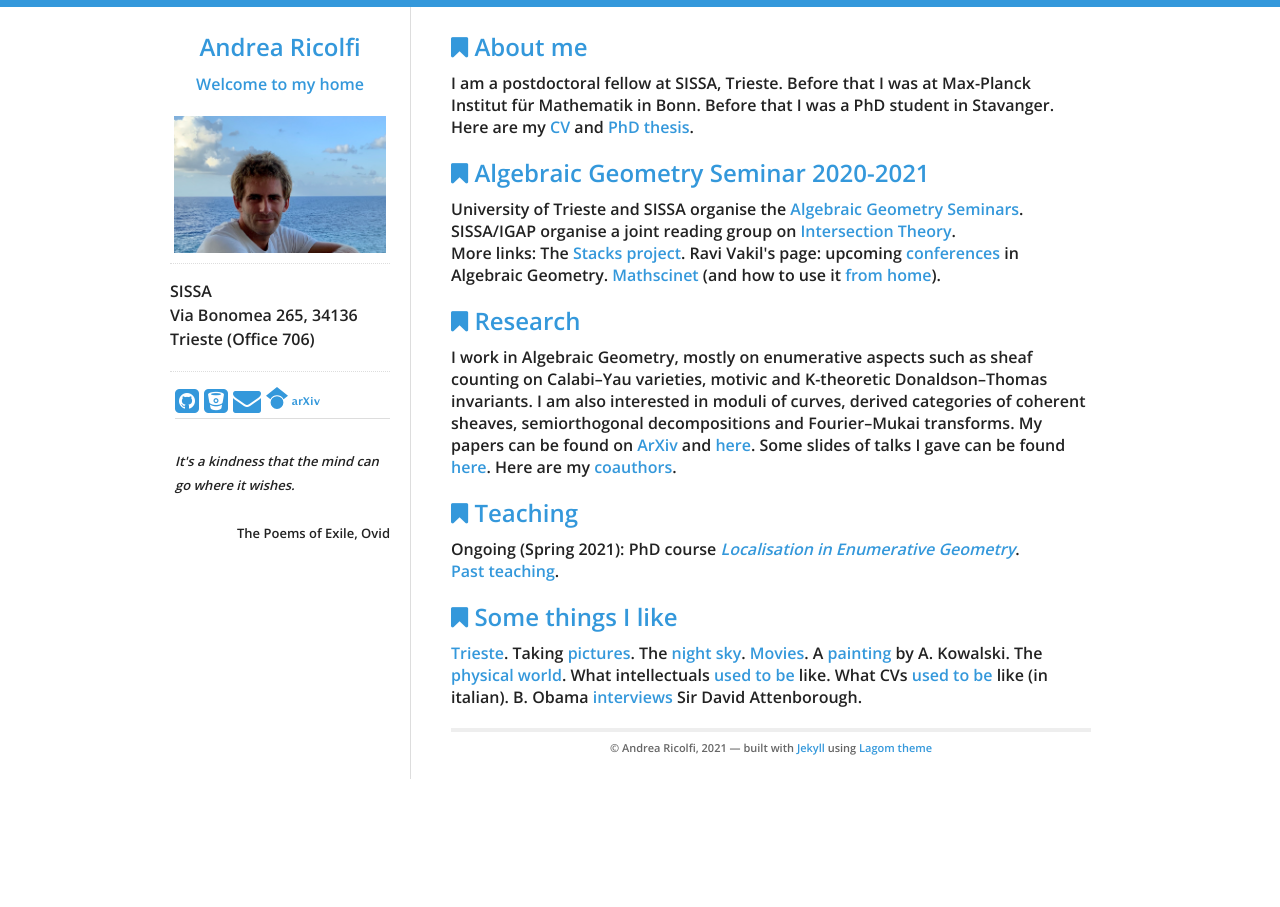
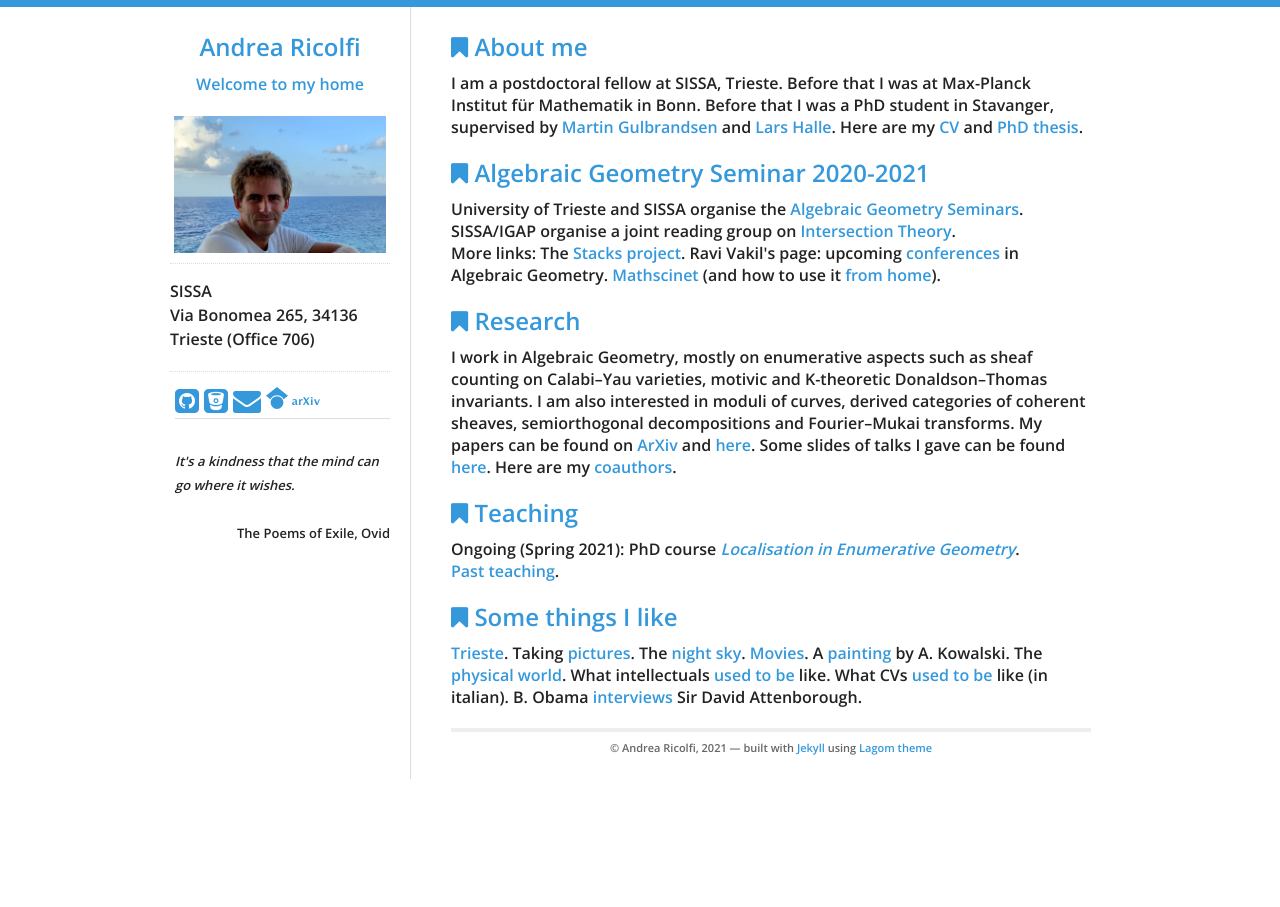
Before and after one commit to atricolfi/atricolfi.github.io, a Jekyll site: the page built from index.html, in a window 1280 px wide. Built offline with Jekyll 4.4.1, drawn with Linux system fonts in a browser that asks for light colours.

Commit message:
Update index.html

```diff
--- a/index.html
+++ b/index.html
@@ -7,10 +7,8 @@ title: Homepage
   <h2><i class="fa fa-bookmark"></i> About me</h2>
   <p>
 I am a postdoctoral fellow at SISSA, Trieste. Before that I was at Max-Planck Institut für Mathematik in Bonn.
-Before that I was a PhD student in Stavanger.
-<!--
-under the supervision of <a href="http://www.ux.uis.no/%7Emartingg/">Martin Gulbrandsen</a> and
-<a href="https://www.unibo.it/sitoweb/larshalvard.halle"> Lars Halle</a>. -->
+Before that I was a PhD student in Stavanger, supervised by <a href="http://www.ux.uis.no/%7Emartingg/">Martin Gulbrandsen</a> and
+<a href="https://www.unibo.it/sitoweb/larshalvard.halle"> Lars Halle</a>.
 Here are my <a href="MATHEMATICS/CV.pdf"><size="5">CV</a> and <a href="MATHEMATICS/phd-thesis.pdf">PhD thesis</a>.
   </p>
 
```
